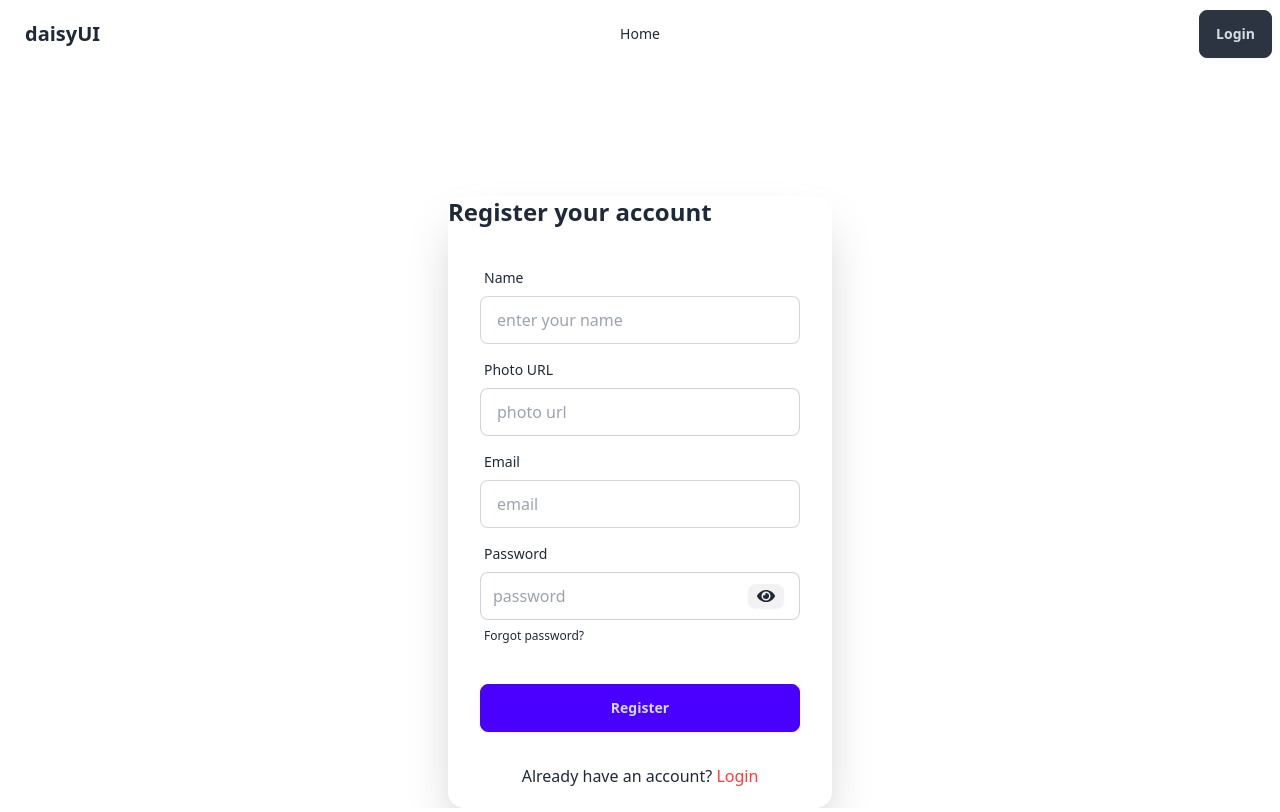
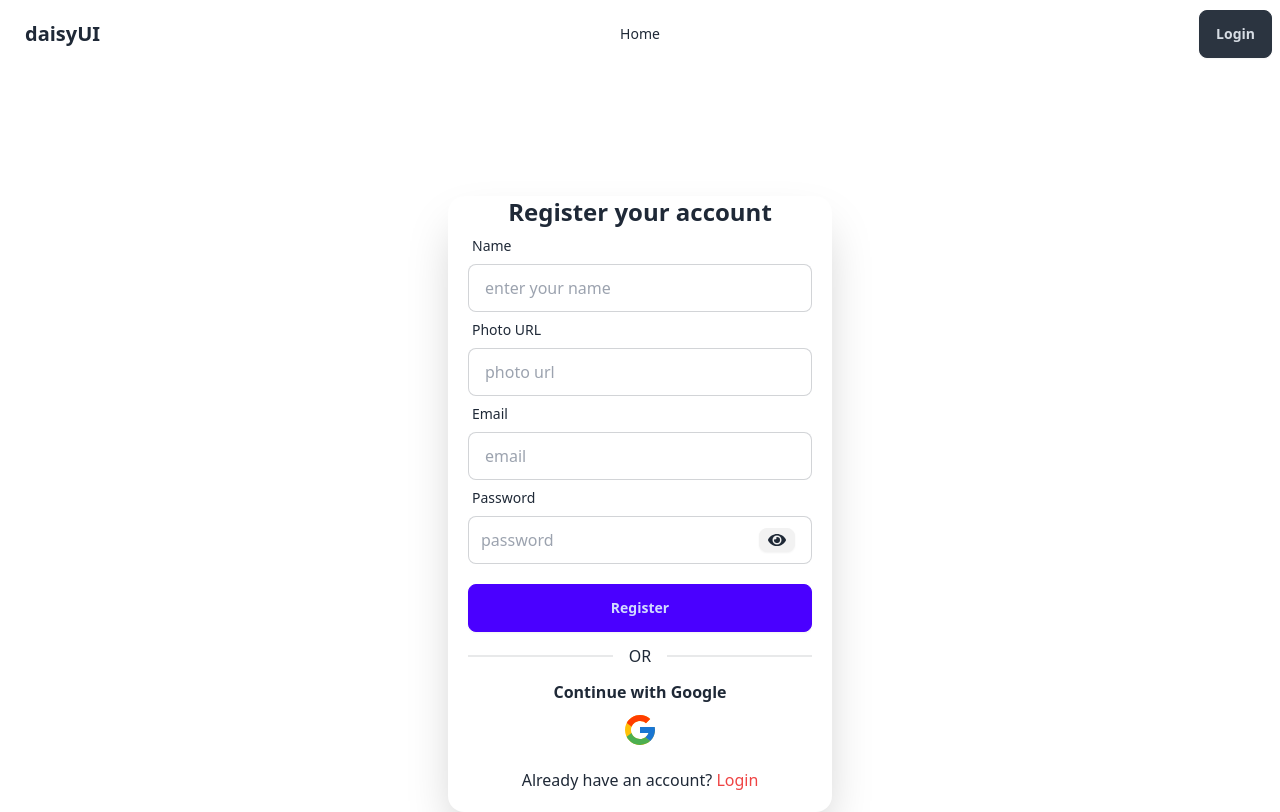
Before and after one commit to reyad9009/Assignment-9, a React (Vite) app: page /auth/register in a window 1280 px wide. Built offline with nearby package versions, Linux system fonts and the light colour scheme; no server answers.

Commit message:
add google Authentication system

```diff
--- /dev/null
+++ b/src/pages/ForgotPassword.jsx
@@ -0,0 +1,11 @@
+import React from 'react';
+
+const ForgotPassword = () => {
+    return (
+        <div>
+
+        </div>
+    );
+};
+
+export default ForgotPassword;
--- a/src/pages/Login.jsx
+++ b/src/pages/Login.jsx
@@ -58,9 +58,9 @@ const Login = () => {
             {error.login && <label className="label">{error.login}</label>}
 
             <label className="label">
-              <a href="#" className="label-text-alt link link-hover">
+              <Link to="/auth/forgot-password" className="label-text-alt link link-hover">
                 Forgot password?
-              </a>
+              </Link>
             </label>
           </div>
           <div className="form-control mt-6">
--- a/src/pages/Register.jsx
+++ b/src/pages/Register.jsx
@@ -2,12 +2,14 @@ import React, { useContext, useState } from "react";
 import { Link, useNavigate } from "react-router-dom";
 import { AuthContext } from "../provider/AuthProvider";
 import { FaEye, FaEyeSlash } from "react-icons/fa";
+import { FcGoogle } from "react-icons/fc";
 
 const Register = () => {
   const navigate = useNavigate();
   const [showPassword, setShowPassword] = useState(false);
 
-  const { createNewUser, setUser, updateUserProfile } = useContext(AuthContext);
+  const { createNewUser, setUser, updateUserProfile, signInWithGoogle } =
+    useContext(AuthContext);
   const [error, setError] = useState({});
   const handleSubmit = (e) => {
     e.preventDefault();
@@ -57,11 +59,22 @@ const Register = () => {
         // console.log(errorCode, errorMessage);
       });
   };
+  // for google signIn
+  const handleGoogleSignIn = () => {
+    signInWithGoogle()
+      .then((result) => {
+        console.log(result.user);
+        navigate("/");
+      })
+      .catch((error) => {
+        console.log("Error", error.message);
+      });
+  };
   return (
     <div className="min-h-scree flex justify-center">
       <div className="card bg-base-100 w-full max-w-sm shrink-0 shadow-2xl">
-        <h2 className="text-2xl font-extrabold">Register your account</h2>
-        <form onSubmit={handleSubmit} className="card-body">
+        <h2 className="text-2xl font-extrabold text-center ">Register your account</h2>
+        <form onSubmit={handleSubmit} className=" px-5">
           <div className="form-control">
             <label className="label">
               <span className="label-text">Name</span>
@@ -117,27 +130,39 @@ const Register = () => {
                 placeholder="password"
                 className="input -ml-5 border-none hover:border-none"
                 required
-
               />
               <button
                 onClick={() => setShowPassword(!showPassword)}
                 className="btn btn-xs"
               >
-              {showPassword ? <FaEyeSlash className="text-lg"></FaEyeSlash> : <FaEye  className="text-lg"></FaEye>}
+                {showPassword ? (
+                  <FaEyeSlash className="text-lg"></FaEyeSlash>
+                ) : (
+                  <FaEye className="text-lg"></FaEye>
+                )}
               </button>
             </label>
+          </div>
 
-            <label className="label">
-              <a href="#" className="label-text-alt link link-hover">
-                Forgot password?
-              </a>
-            </label>
+          <div className="flex w-full flex-col mt-5">
+            <div className="card bg-base-300 rounded-box grid place-items-center">
+              <button className="btn btn-primary w-full">Register</button>
             </div>
-          <div className="form-control mt-6">
-            <button className="btn btn-primary">Register</button>
+            <div className="divider">OR</div>
           </div>
         </form>
-        <p className="text-center pb-5">
+
+        <div className="card rounded-box flex flex-col items-center justify-center gap-2">
+          <span className="font-semibold">Continue with Google</span>
+          <button
+            className="flex justify-center items-center"
+            onClick={handleGoogleSignIn}
+          >
+            <FcGoogle className="text-4xl" />
+          </button>
+        </div>
+
+        <p className="text-center pb-5 pt-5">
           Already have an account?{" "}
           <Link className="text-red-500" to="/auth/login">
             Login
--- a/src/provider/AuthProvider.jsx
+++ b/src/provider/AuthProvider.jsx
@@ -4,14 +4,16 @@ import {
   getAuth,
   onAuthStateChanged,
   signInWithEmailAndPassword,
+  signInWithPopup,
   signOut,
   updateProfile,
 } from "firebase/auth";
 import app from "../firebase/firebase.config";
+import { GoogleAuthProvider } from "firebase/auth";
 
 export const AuthContext = createContext();
 const auth = getAuth(app);
-
+const googleProvider = new GoogleAuthProvider();
 
 const AuthProvider = ({ children }) => {
   const [user, setUser] = useState(null);
@@ -36,9 +38,14 @@ const AuthProvider = ({ children }) => {
   };
 
   // update user profile
-  const updateUserProfile = (updatedData) =>{
-    return updateProfile(auth.currentUser, updatedData)
-  }
+  const updateUserProfile = (updatedData) => {
+    return updateProfile(auth.currentUser, updatedData);
+  };
+
+  // signin with google
+  const signInWithGoogle = () => {
+    return signInWithPopup(auth, googleProvider);
+  };
 
   useEffect(() => {
     const unsubscribe = onAuthStateChanged(auth, (currentUser) => {
@@ -58,7 +65,8 @@ const AuthProvider = ({ children }) => {
     logOut,
     userLogin,
     loading,
-    updateUserProfile
+    updateUserProfile,
+    signInWithGoogle
   };
 
   return (
--- a/src/router/router.jsx
+++ b/src/router/router.jsx
@@ -7,6 +7,7 @@ import Login from "../pages/Login";
 import Register from "../pages/Register";
 import MyProfile from "../pages/MyProfile";
 import PrivateRout from "./PrivateRout";
+import ForgotPassword from "../pages/ForgotPassword";
 
 const router = createBrowserRouter([
     {
@@ -37,6 +38,10 @@ const router = createBrowserRouter([
                 element: <PrivateRout>
                     <MyProfile></MyProfile>
                 </PrivateRout>
+            },
+            {
+                path: '/auth/forgot-password',
+                element: <ForgotPassword></ForgotPassword>
             }
         ]
     }
```
Lines whose indentation alone changed are shown as unchanged.
